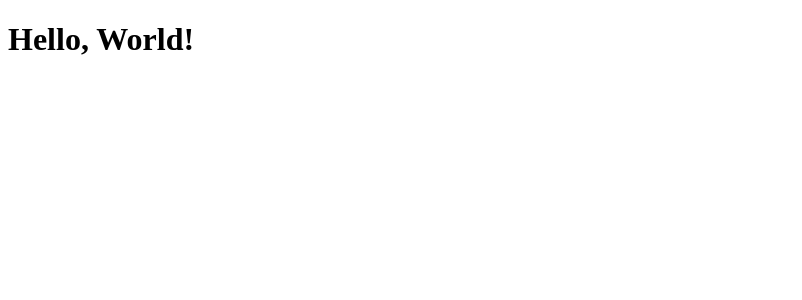
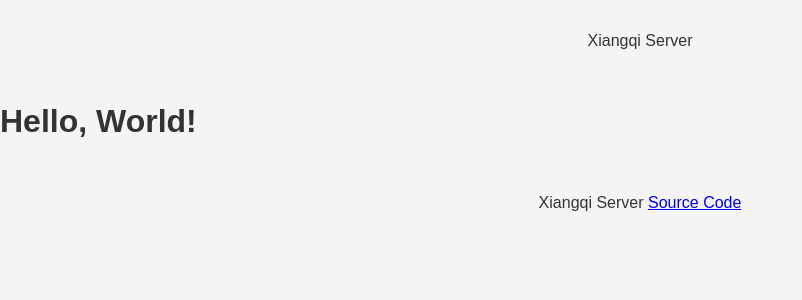
Before and after one commit to aba2222/xiangqi_server, a FastAPI app: page / in a window 1280 px wide. Shown: the top 300 px of the page, without its empty margins (0-802 px from the left). Run offline with FastAPI, Linux system fonts and the light colour scheme.

Commit message:
Update home page

```diff
--- a/main.py
+++ b/main.py
@@ -1,5 +1,6 @@
 from typing import List
 from fastapi import FastAPI, Request, WebSocket, WebSocketDisconnect
+from fastapi.staticfiles import StaticFiles
 from fastapi.templating import Jinja2Templates
 from fastapi.websockets import WebSocketState
 
@@ -7,6 +8,7 @@ app = FastAPI()
 
 templates = Jinja2Templates(directory="templates")
 
+app.mount("/static", StaticFiles(directory="static"), name="static")
 
 @app.get("/")
 def read_root(request: Request):
--- /dev/null
+++ b/static/home.css
@@ -0,0 +1,17 @@
+header {
+    padding: 1rem 0;
+    text-align: center;
+}
+
+body {
+    font-family: Arial, sans-serif;
+    margin: 0;
+    padding: 0;
+    background-color: #f4f4f4;
+    color: #333;
+}
+
+footer {
+    padding: 1rem 0;
+    text-align: center;
+}
--- a/templates/home_page.html
+++ b/templates/home_page.html
@@ -4,8 +4,19 @@
     <meta charset="UTF-8">
     <meta name="viewport" content="width=device-width, initial-scale=1.0">
     <title>Xiangqi Server</title>
+    <link rel="stylesheet" href="{{ url_for('static', path='home.css') }}">
 </head>
 <body>
+
+<header>
+    <p>Xiangqi Server</p>
+</header>
+<div>
     <h1>{{ message }}</h1>
+</div>
+<footer>
+    <p>Xiangqi Server <a href="https://github.com/aba2222/xiangqi_server" target="_blank">Source Code</a></p>
+</footer>
 </body>
+
 </html>
```
